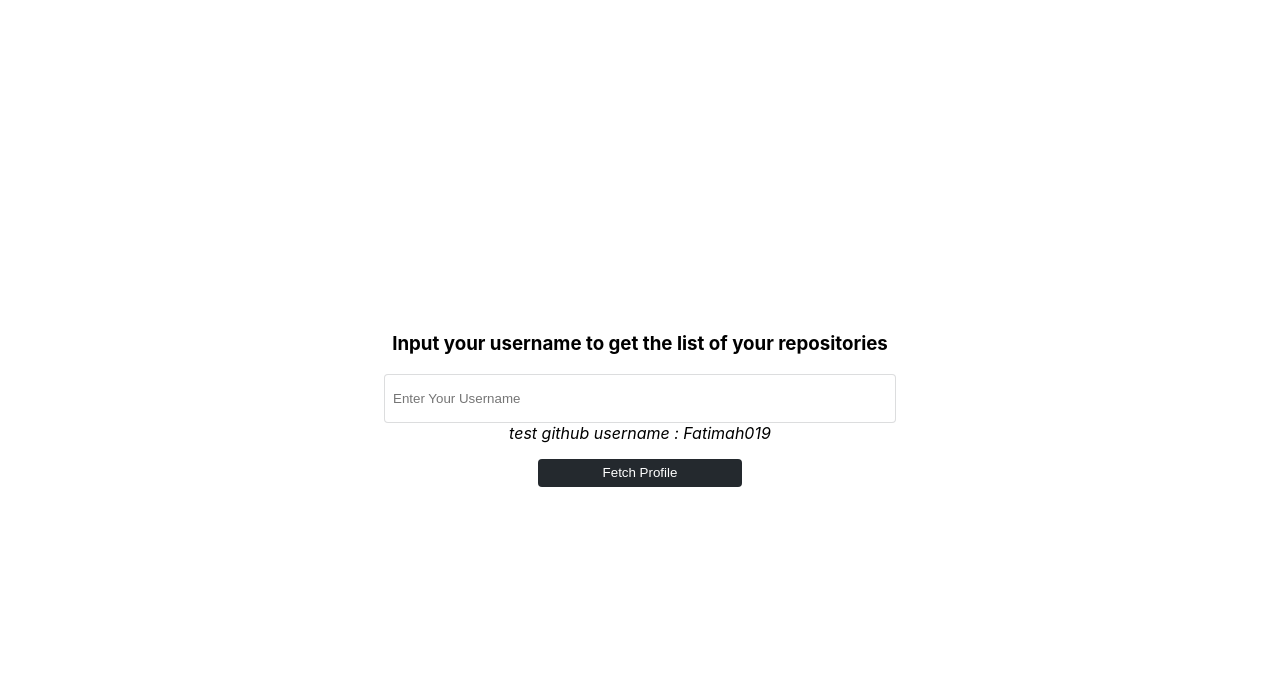
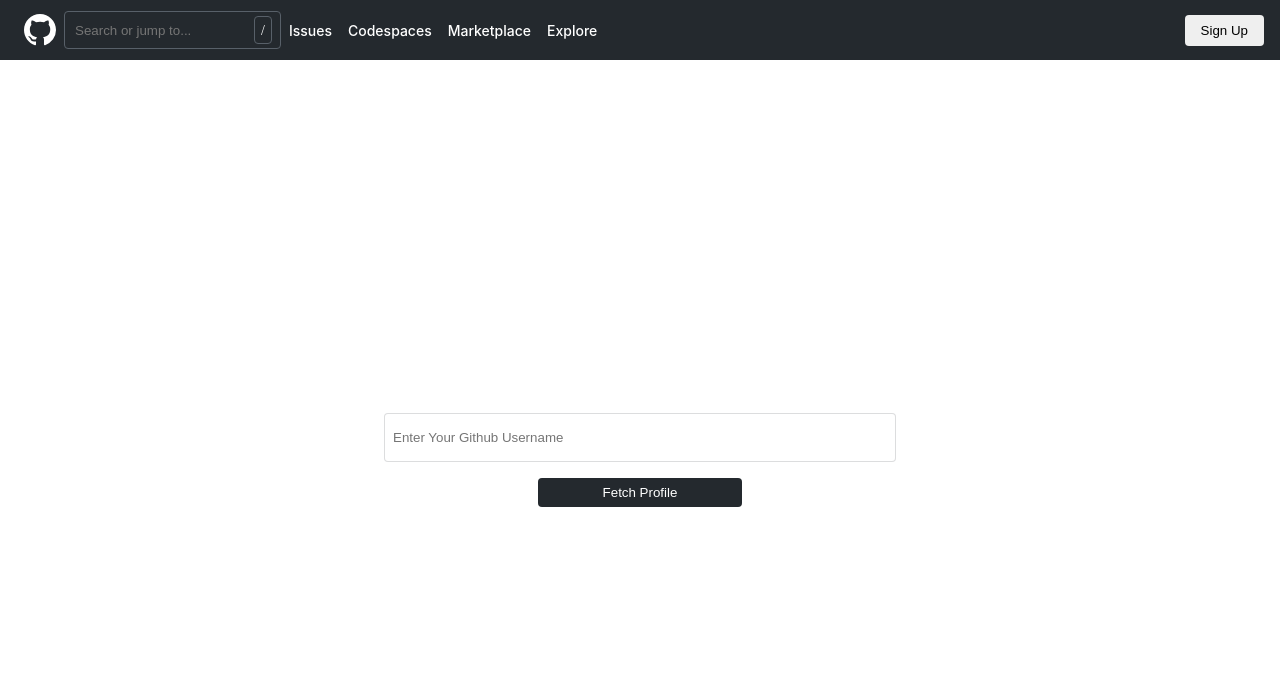
Before and after one commit to Fatimah019/BuyCoinsTest, a PHP site: page / in a window 1280 px wide. Shown: the top 683 px of the page. Before the commit the page ends 487 px from the top, so only its background shows below. Run offline with PHP 8.4, Linux system fonts and the light colour scheme.

Commit message:
feat heaser added to input page

```diff
--- a/assets/css/login.css
+++ b/assets/css/login.css
@@ -1,5 +1,14 @@
 :root {
   --btn-text-color: #fff;
+}
+.signup-btn {
+  padding: 0.5rem 1rem;
+  border-radius: 4px;
+  border: none;
+  outline: none;
+}
+.signup-btn:hover {
+  box-shadow: 2px 2px 2px #0366d6;
 }
 .login-page {
   min-height: 100vh;
--- a/index.html
+++ b/index.html
@@ -14,27 +14,98 @@
       href="https://stackpath.bootstrapcdn.com/font-awesome/4.7.0/css/font-awesome.min.css"
     />
     <link href="assets/css/style.css" rel="stylesheet" type="text/css" />
+    <link href="assets/css/header.css" rel="stylesheet" type="text/css" />
     <link href="assets/css/login.css" rel="stylesheet" type="text/css" />
     <title>BuyCoins Interview Test</title>
   </head>
   <body>
+    <!-- header starts here-->
+    <header>
+      <!--nav icon  -->
+      <div class="nav-bar">
+        <svg
+          height="24"
+          class="octicon"
+          viewBox="0 0 16 16"
+          version="1.1"
+          width="24"
+          aria-hidden="true"
+        >
+          <path
+            fill-rule="evenodd"
+            d="M1 2.75A.75.75 0 011.75 2h12.5a.75.75 0 110 1.5H1.75A.75.75 0 011 2.75zm0 5A.75.75 0 011.75 7h12.5a.75.75 0 110 1.5H1.75A.75.75 0 011 7.75zM1.75 12a.75.75 0 100 1.5h12.5a.75.75 0 100-1.5H1.75z"
+          ></path>
+        </svg>
+      </div>
+
+      <!-- menu nav list -->
+      <div class="header-menu-left">
+        <a class="github-logo" href="https://github.com/">
+          <svg
+            class="octicon"
+            height="32"
+            viewBox="0 0 16 16"
+            version="1.1"
+            width="32"
+            aria-hidden="true"
+          >
+            <path
+              fill-rule="evenodd"
+              d="M8 0C3.58 0 0 3.58 0 8c0 3.54 2.29 6.53 5.47 7.59.4.07.55-.17.55-.38 0-.19-.01-.82-.01-1.49-2.01.37-2.53-.49-2.69-.94-.09-.23-.48-.94-.82-1.13-.28-.15-.68-.52-.01-.53.63-.01 1.08.58 1.23.82.72 1.21 1.87.87 2.33.66.07-.52.28-.87.51-1.07-1.78-.2-3.64-.89-3.64-3.95 0-.87.31-1.59.82-2.15-.08-.2-.36-1.02.08-2.12 0 0 .67-.21 2.2.82.64-.18 1.32-.27 2-.27.68 0 1.36.09 2 .27 1.53-1.04 2.2-.82 2.2-.82.44 1.1.16 1.92.08 2.12.51.56.82 1.27.82 2.15 0 3.07-1.87 3.75-3.65 3.95.29.25.54.73.54 1.48 0 1.07-.01 1.93-.01 2.2 0 .21.15.46.55.38A8.013 8.013 0 0016 8c0-4.42-3.58-8-8-8z"
+            ></path>
+          </svg>
+        </a>
+
+        <nav class="header-nav">
+          <label>
+            <input type="text" placeholder="Search or jump to..." />
+            <i class="fa fa-slash">/</i>
+          </label>
+          <ul>
+            <!-- <li class="nav-item">
+              <a href="">Pull requests</a>
+            </li> -->
+
+            <li>
+              <a href="">Issues</a>
+            </li>
+            <li>
+              <a href="">Codespaces</a>
+            </li>
+            <li>
+              <a href="">Marketplace</a>
+            </li>
+            <li>
+              <a href="">Explore</a>
+            </li>
+          </ul>
+        </nav>
+      </div>
+
+      <!-- right header -->
+      <div class="header-menu-right">
+        <button class="signup-btn">Sign Up</button>
+      </div>
+    </header>
+
     <!-- login form -->
     <div class="login-page" id="login-page">
-      <h3>Input your username to get the list of your repositories</h3>
+      <!-- <h3>Input your username to get the list of your repositories</h3> -->
       <form method="POST" action="profile.html" id="form">
         <input
           type="text"
-          placeholder="Enter Your Username"
+          placeholder="Enter Your Github Username"
           id="githubusername"
           class="githubusername"
         />
-        <caption>
+        <!-- <caption>
           <i>test github username : Fatimah019</i>
-        </caption>
+        </caption> -->
         <br />
         <input type="submit" value="Fetch Profile" id="submit" />
       </form>
     </div>
+    <script type="module" src="assets/js/navbar.js"></script>
     <script type="module" src="assets/js/login.js"></script>
   </body>
 </html>
```
Also changed, not shown: netlify.toml (added).
